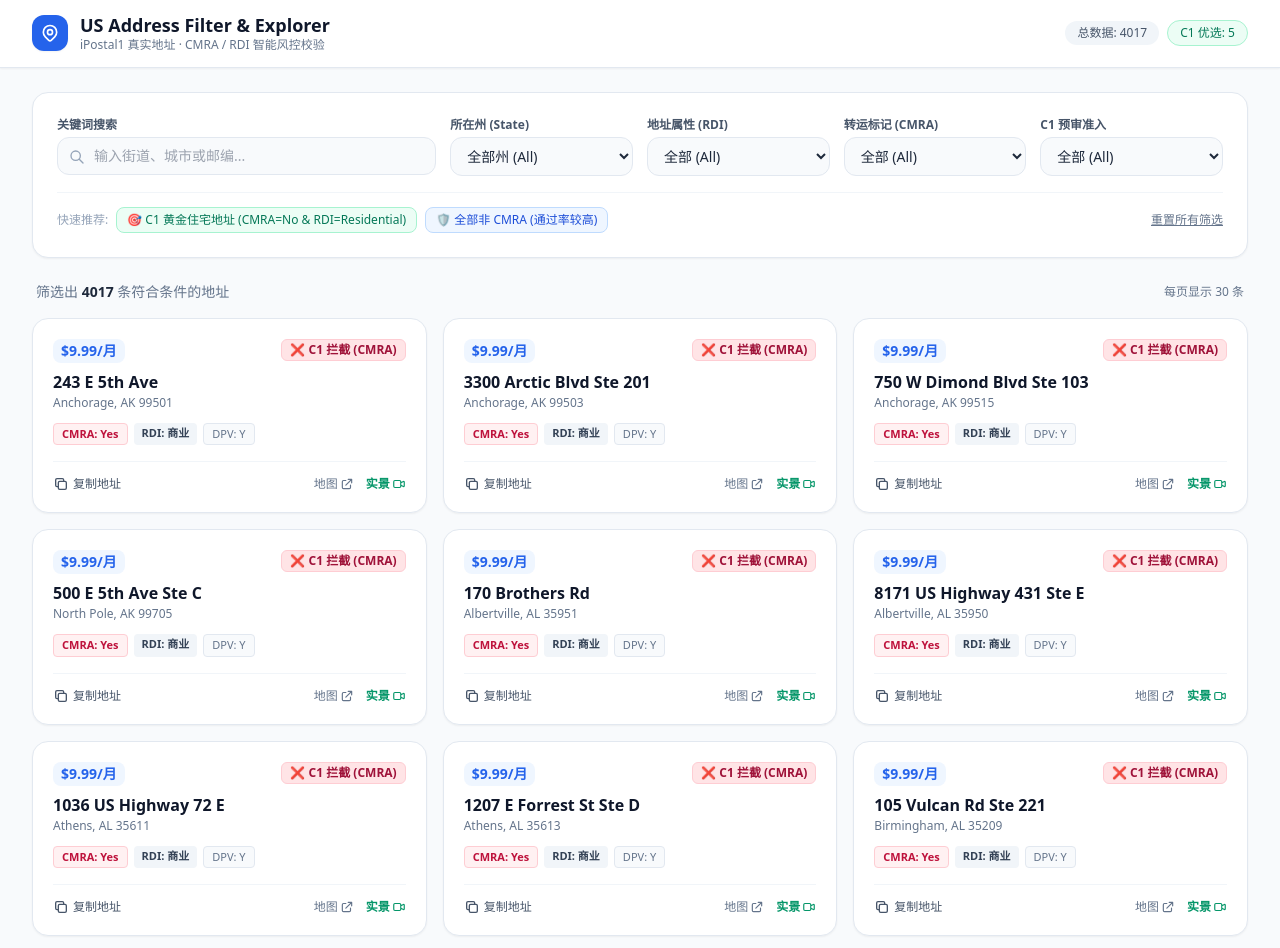
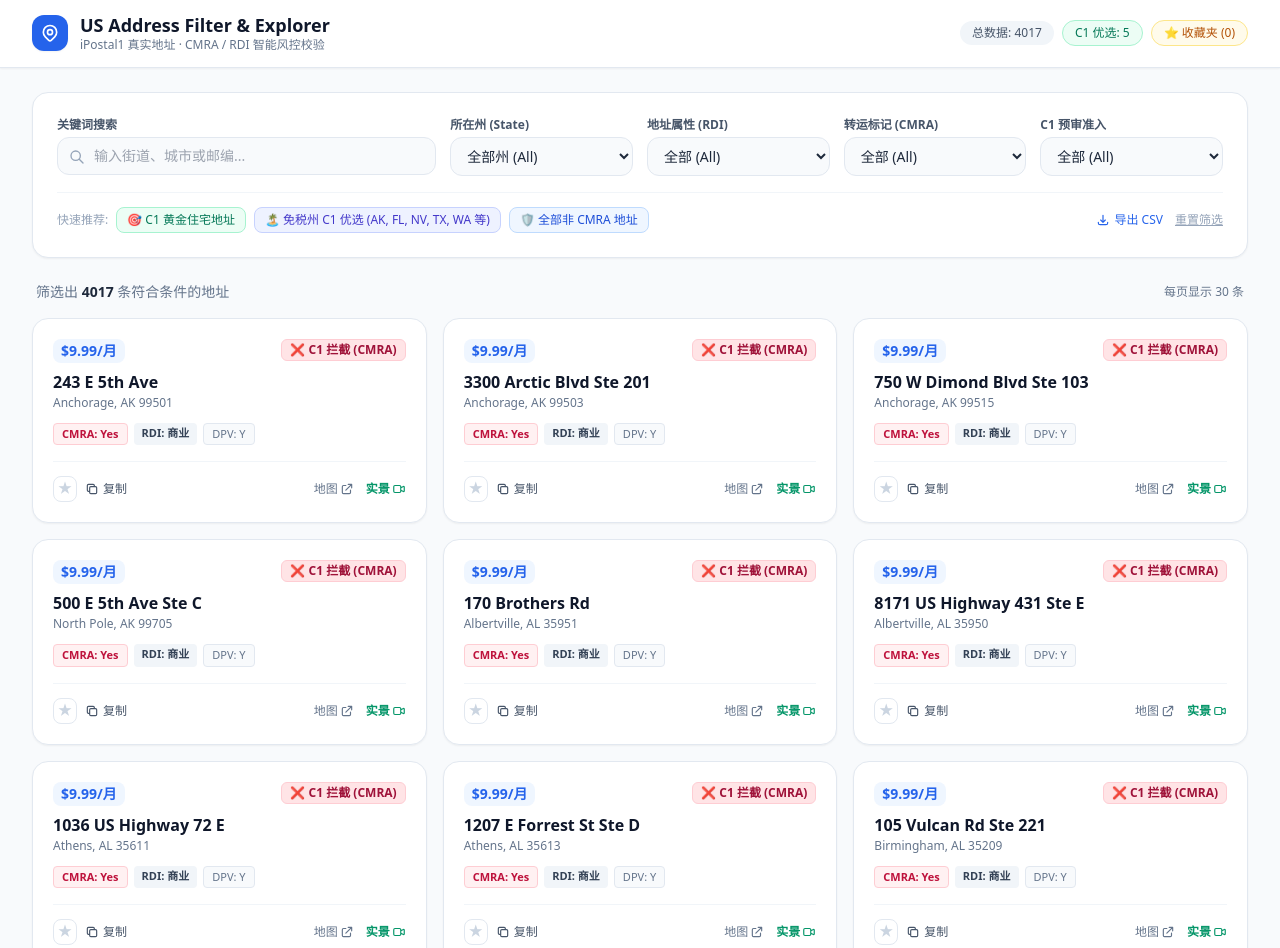
Before and after one commit to fxk970411/ipostal-address-filter, a plain HTML site: page index.html in a window 1280 px wide. Shown: the top 948 px of the page. Drawn offline with nearby package versions, Linux system fonts and the light colour scheme.

Commit message:
Enhance UI and functionality in index.html
Updated animation duration, added bookmark button, modified quick filter options, and improved CSV export functionality.

```diff
--- a/index.html
+++ b/index.html
@@ -12,7 +12,7 @@
       to { opacity: 1; transform: translateY(0); }
     }
     .card-animate {
-      animation: fadeIn 0.25s ease-out forwards;
+      animation: fadeIn 0.2s ease-out forwards;
     }
   </style>
 </head>
@@ -36,6 +36,9 @@
       <div class="flex items-center space-x-2 text-xs font-medium">
         <span id="stat-total" class="px-3 py-1 bg-slate-100 rounded-full text-slate-600">总数据: 加载中...</span>
         <span id="stat-c1" class="px-3 py-1 bg-emerald-50 text-emerald-700 border border-emerald-200 rounded-full">C1 优选: 0</span>
+        <button onclick="toggleBookmarkOnly()" id="btn-show-bookmarks" class="px-3 py-1 bg-amber-50 text-amber-700 border border-amber-200 rounded-full hover:bg-amber-100 transition-colors">
+          ⭐ 收藏夹 (<span id="stat-bookmark-count">0</span>)
+        </button>
       </div>
     </div>
   </header>
@@ -99,24 +102,33 @@
 
       </div>
 
-      <!-- 快捷标签与重置 -->
+      <!-- 快捷标签、导出与重置 -->
       <div class="mt-4 pt-3.5 border-t border-slate-100 flex flex-wrap items-center justify-between gap-3 text-xs">
         <div class="flex flex-wrap items-center gap-2">
           <span class="text-slate-400">快速推荐:</span>
           <button onclick="setQuickFilter('C1_HIGH')" class="px-2.5 py-1 bg-emerald-50 text-emerald-700 hover:bg-emerald-100 rounded-lg transition-colors font-medium border border-emerald-200">
-            🎯 C1 黄金住宅地址 (CMRA=No & RDI=Residential)
+            🎯 C1 黄金住宅地址
+          </button>
+          <button onclick="setQuickFilter('TAX_FREE')" class="px-2.5 py-1 bg-indigo-50 text-indigo-700 hover:bg-indigo-100 rounded-lg transition-colors font-medium border border-indigo-200">
+            🏝️ 免税州 C1 优选 (AK, FL, NV, TX, WA 等)
           </button>
           <button onclick="setQuickFilter('ALL_NON_CMRA')" class="px-2.5 py-1 bg-blue-50 text-blue-700 hover:bg-blue-100 rounded-lg transition-colors font-medium border border-blue-200">
-            🛡️ 全部非 CMRA (通过率较高)
+            🛡️ 全部非 CMRA 地址
           </button>
         </div>
-        <button id="btn-reset" class="text-slate-500 hover:text-slate-800 transition-colors underline">
-          重置所有筛选
-        </button>
+        <div class="flex items-center space-x-3">
+          <button onclick="exportToCSV()" class="text-blue-600 hover:text-blue-800 transition-colors font-medium flex items-center space-x-1">
+            <svg class="w-3.5 h-3.5" fill="none" stroke="currentColor" viewBox="0 0 24 24"><path stroke-linecap="round" stroke-linejoin="round" stroke-width="2" d="M4 16v1a3 3 0 003 3h10a3 3 0 003-3v-1m-4-4l-4 4m0 0l-4-4m4 4V4"/></svg>
+            <span>导出 CSV</span>
+          </button>
+          <button id="btn-reset" class="text-slate-400 hover:text-slate-700 transition-colors underline">
+            重置筛选
+          </button>
+        </div>
       </div>
     </div>
 
-    <!-- 结果统计与排序状态 -->
+    <!-- 结果统计 -->
     <div class="flex items-center justify-between mb-4 px-1 text-sm text-slate-500">
       <div>
         筛选出 <span id="stat-filtered-count" class="font-bold text-slate-800">0</span> 条符合条件的地址
@@ -127,9 +139,7 @@
     </div>
 
     <!-- 地址列表卡片容器 -->
-    <div id="address-container" class="grid grid-cols-1 md:grid-cols-2 lg:grid-cols-3 gap-4">
-      <!-- 动态插入卡片 -->
-    </div>
+    <div id="address-container" class="grid grid-cols-1 md:grid-cols-2 lg:grid-cols-3 gap-4"></div>
 
     <!-- 空数据展示 -->
     <div id="empty-state" class="hidden text-center py-16 bg-white rounded-2xl border border-slate-200 mt-4">
@@ -139,23 +149,25 @@
         </svg>
       </div>
       <h3 class="text-base font-semibold text-slate-700">未找到符合条件的地址</h3>
-      <p class="text-xs text-slate-400 mt-1">请尝试清除部分筛选条件或搜索其他关键词</p>
+      <p class="text-xs text-slate-400 mt-1">请尝试放宽筛选条件或搜索其他关键词</p>
     </div>
 
     <!-- 分页控件 -->
-    <div id="pagination" class="mt-8 flex items-center justify-center space-x-2 pb-12">
-      <!-- 分页按钮 -->
-    </div>
+    <div id="pagination" class="mt-8 flex items-center justify-center space-x-2 pb-12"></div>
 
   </main>
 
   <script>
     let rawAddresses = [];
     let filteredAddresses = [];
+    let bookmarks = JSON.parse(localStorage.getItem("ipostal_bookmarks") || "[]");
+    let showBookmarksOnly = false;
     let currentPage = 1;
     const PAGE_SIZE = 30;
 
-    // 获取 DOM 元素
+    const TAX_FREE_STATES = ["AK", "FL", "NV", "SD", "TN", "TX", "WA", "WY"];
+
+    // DOM 元素
     const filterSearch = document.getElementById("filter-search");
     const filterState = document.getElementById("filter-state");
     const filterRdi = document.getElementById("filter-rdi");
@@ -167,9 +179,10 @@
     const pagination = document.getElementById("pagination");
     const statTotal = document.getElementById("stat-total");
     const statC1 = document.getElementById("stat-c1");
+    const statBookmarkCount = document.getElementById("stat-bookmark-count");
     const statFilteredCount = document.getElementById("stat-filtered-count");
 
-    // 从 JSON 加载数据
+    // 加载数据
     async function loadData() {
       try {
         const res = await fetch("addresses.json");
@@ -178,24 +191,23 @@
 
         initStatesDropdown();
         readUrlParams();
+        updateBookmarkCount();
         applyFilters();
       } catch (err) {
         container.innerHTML = `<div class="col-span-full text-center text-red-500 py-10 font-medium">数据加载失败: ${err.message}</div>`;
       }
     }
 
-    // 初始化“州”下拉列表
     function initStatesDropdown() {
       const states = Array.from(new Set(rawAddresses.map(a => a.state).filter(Boolean))).sort();
       states.forEach(st => {
         const opt = document.createElement("option");
         opt.value = st;
-        opt.textContent = st;
+        opt.textContent = st + (TAX_FREE_STATES.includes(st) ? " (免税)" : "");
         filterState.appendChild(opt);
       });
     }
 
-    // 读取 URL 参数以实现与 usaddres.com 一模一样的链接传参
     function readUrlParams() {
       const params = new URLSearchParams(window.location.search);
       if (params.get("state")) filterState.value = params.get("state").toUpperCase();
@@ -205,7 +217,6 @@
       if (params.get("q")) filterSearch.value = params.get("q");
     }
 
-    // 同步到 URL 参数
     function updateUrlParams() {
       const params = new URLSearchParams();
       if (filterState.value !== "ALL") params.set("state", filterState.value);
@@ -218,7 +229,6 @@
       window.history.replaceState({}, "", newUrl);
     }
 
-    // 核心过滤逻辑
     function applyFilters() {
       const q = filterSearch.value.toLowerCase().trim();
       const state = filterState.value;
@@ -227,6 +237,9 @@
       const c1 = filterC1.value;
 
       filteredAddresses = rawAddresses.filter(item => {
+        const fullAddr = `${item.validated_address || item.street}, ${item.city}, ${item.state} ${item.zip}`;
+
+        if (showBookmarksOnly && !bookmarks.includes(fullAddr)) return false;
         if (state !== "ALL" && item.state !== state) return false;
         if (rdi !== "ALL" && item.rdi !== rdi) return false;
         if (cmra !== "ALL" && item.cmra !== cmra) return false;
@@ -251,7 +264,6 @@
       renderPagination();
     }
 
-    // 更新统计栏
     function updateStats() {
       statTotal.textContent = `总数据: ${rawAddresses.length}`;
       const c1Count = rawAddresses.filter(a => a.c1_acceptable).length;
@@ -259,7 +271,6 @@
       statFilteredCount.textContent = filteredAddresses.length;
     }
 
-    // 渲染卡片
     function renderCards() {
       container.innerHTML = "";
 
@@ -282,8 +293,8 @@
         const street = item.validated_address || item.street;
         const fullAddr = `${street}, ${item.city}, ${item.state} ${item.zip}`;
         const price = item.monthly_price ? `$${item.monthly_price}/月` : "$9.99/月";
+        const isBookmarked = bookmarks.includes(fullAddr);
 
-        // C1 状态徽章
         let c1Badge = "";
         if (item.c1_acceptable) {
           c1Badge = `<span class="px-2 py-0.5 text-xs font-semibold rounded-md bg-emerald-100 text-emerald-800 border border-emerald-200">✅ C1 极大概率通过</span>`;
@@ -293,17 +304,14 @@
           c1Badge = `<span class="px-2 py-0.5 text-xs font-semibold rounded-md bg-slate-100 text-slate-600">待验证</span>`;
         }
 
-        // CMRA 徽章
         let cmraBadge = item.cmra === "No"
           ? `<span class="px-2 py-0.5 text-[11px] font-semibold rounded bg-emerald-50 text-emerald-700 border border-emerald-200">CMRA: No</span>`
           : `<span class="px-2 py-0.5 text-[11px] font-semibold rounded bg-rose-50 text-rose-700 border border-rose-200">CMRA: Yes</span>`;
 
-        // RDI 徽章
         let rdiBadge = item.rdi === "Residential"
           ? `<span class="px-2 py-0.5 text-[11px] font-semibold rounded bg-blue-50 text-blue-700 border border-blue-200">RDI: 住宅</span>`
           : `<span class="px-2 py-0.5 text-[11px] font-semibold rounded bg-slate-100 text-slate-700">RDI: 商业</span>`;
 
-        // 地图与街景链接
         const mapsUrl = item.google_maps_url || `https://www.google.com/maps/search/?api=1&query=${encodeURIComponent(fullAddr)}`;
         const streetViewUrl = item.google_street_view_url || `https://www.google.com/maps/@?api=1&map_action=pano&query=${encodeURIComponent(fullAddr)}`;
 
@@ -325,22 +333,26 @@
           </div>
 
           <div class="pt-3.5 border-t border-slate-100 flex items-center justify-between text-xs font-medium">
-            <button onclick="copyToClipboard('${fullAddr.replace(/'/g, "\\'")}', this)"
-              class="text-slate-600 hover:text-blue-600 flex items-center space-x-1 transition-colors">
-              <svg class="w-4 h-4" fill="none" stroke="currentColor" viewBox="0 0 24 24">
-                <path stroke-linecap="round" stroke-linejoin="round" stroke-width="2" d="M8 16H6a2 2 0 01-2-2V6a2 2 0 012-2h8a2 2 0 012 2v2m-6 12h8a2 2 0 002-2v-8a2 2 0 00-2-2h-8a2 2 0 00-2 2v8a2 2 0 002 2z"/>
-              </svg>
-              <span>复制地址</span>
-            </button>
+            <div class="flex items-center space-x-2">
+              <button onclick="toggleBookmark('${fullAddr.replace(/'/g, "\\'")}')"
+                class="p-1 rounded-lg border border-slate-200 hover:bg-slate-50 transition-colors" title="收藏">
+                <span class="${isBookmarked ? 'text-amber-500' : 'text-slate-300'} text-sm leading-none">★</span>
+              </button>
+              <button onclick="copyToClipboard('${fullAddr.replace(/'/g, "\\'")}', this)"
+                class="text-slate-600 hover:text-blue-600 flex items-center space-x-1 transition-colors">
+                <svg class="w-3.5 h-3.5" fill="none" stroke="currentColor" viewBox="0 0 24 24"><path stroke-linecap="round" stroke-linejoin="round" stroke-width="2" d="M8 16H6a2 2 0 01-2-2V6a2 2 0 012-2h8a2 2 0 012 2v2m-6 12h8a2 2 0 002-2v-8a2 2 0 00-2-2h-8a2 2 0 00-2 2v8a2 2 0 002 2z"/></svg>
+                <span>复制</span>
+              </button>
+            </div>
 
             <div class="flex items-center space-x-3">
               <a href="${mapsUrl}" target="_blank" rel="noopener noreferrer"
-                class="text-slate-500 hover:text-blue-600 flex items-center space-x-0.5 transition-colors" title="在 Google 地图查看">
+                class="text-slate-500 hover:text-blue-600 flex items-center space-x-0.5 transition-colors">
                 <span>地图</span>
                 <svg class="w-3.5 h-3.5" fill="none" stroke="currentColor" viewBox="0 0 24 24"><path stroke-linecap="round" stroke-linejoin="round" stroke-width="2" d="M10 6H6a2 2 0 00-2 2v10a2 2 0 002 2h10a2 2 0 002-2v-4M14 4h6m0 0v6m0-6L10 14"/></svg>
               </a>
               <a href="${streetViewUrl}" target="_blank" rel="noopener noreferrer"
-                class="text-emerald-600 hover:text-emerald-700 flex items-center space-x-0.5 font-semibold transition-colors" title="查看 Google 街景实景">
+                class="text-emerald-600 hover:text-emerald-700 flex items-center space-x-0.5 font-semibold transition-colors">
                 <span>实景</span>
                 <svg class="w-3.5 h-3.5" fill="none" stroke="currentColor" viewBox="0 0 24 24"><path stroke-linecap="round" stroke-linejoin="round" stroke-width="2" d="M15 10l4.553-2.276A1 1 0 0121 8.618v6.764a1 1 0 01-1.447.894L15 14M5 18h8a2 2 0 002-2V8a2 2 0 00-2-2H5a2 2 0 00-2 2v8a2 2 0 002 2z"/></svg>
               </a>
@@ -352,7 +364,6 @@
       });
     }
 
-    // 渲染分页按钮
     function renderPagination() {
       pagination.innerHTML = "";
       const totalPages = Math.ceil(filteredAddresses.length / PAGE_SIZE);
@@ -378,7 +389,6 @@
       pagination.appendChild(nextBtn);
     }
 
-    // 一键复制
     function copyToClipboard(text, btn) {
       navigator.clipboard.writeText(text).then(() => {
         const originalText = btn.innerHTML;
@@ -387,38 +397,101 @@
       });
     }
 
-    // 快捷推荐
+    function toggleBookmark(addr) {
+      if (bookmarks.includes(addr)) {
+        bookmarks = bookmarks.filter(b => b !== addr);
+      } else {
+        bookmarks.push(addr);
+      }
+      localStorage.setItem("ipostal_bookmarks", JSON.stringify(bookmarks));
+      updateBookmarkCount();
+      renderCards();
+    }
+
+    function updateBookmarkCount() {
+      statBookmarkCount.textContent = bookmarks.length;
+    }
+
+    function toggleBookmarkOnly() {
+      showBookmarksOnly = !showBookmarksOnly;
+      const btn = document.getElementById("btn-show-bookmarks");
+      if (showBookmarksOnly) {
+        btn.classList.add("bg-amber-500", "text-white");
+        btn.classList.remove("bg-amber-50", "text-amber-700");
+      } else {
+        btn.classList.remove("bg-amber-500", "text-white");
+        btn.classList.add("bg-amber-50", "text-amber-700");
+      }
+      applyFilters();
+    }
+
     function setQuickFilter(type) {
+      showBookmarksOnly = false;
+      document.getElementById("btn-show-bookmarks").classList.remove("bg-amber-500", "text-white");
+
       if (type === "C1_HIGH") {
         filterCmra.value = "No";
         filterRdi.value = "Residential";
         filterC1.value = "YES";
+        filterState.value = "ALL";
+      } else if (type === "TAX_FREE") {
+        filterCmra.value = "No";
+        filterC1.value = "YES";
+        filterRdi.value = "ALL";
+        // 自动定位首个有数据的免税州，或综合过滤
+        filterSearch.value = "";
       } else if (type === "ALL_NON_CMRA") {
         filterCmra.value = "No";
         filterRdi.value = "ALL";
         filterC1.value = "ALL";
+        filterState.value = "ALL";
       }
       applyFilters();
     }
 
-    // 重置所有筛选
+    function exportToCSV() {
+      if (filteredAddresses.length === 0) return alert("没有可导出的数据");
+      const headers = ["Street", "City", "State", "Zip", "Price", "RDI", "CMRA", "C1_Pass", "Google_Maps", "Street_View"];
+      const rows = filteredAddresses.map(a => [
+        `"${(a.validated_address || a.street).replace(/"/g, '""')}"`,
+        `"${a.city}"`,
+        `"${a.state}"`,
+        `"${a.zip}"`,
+        `"${a.monthly_price || 9.99}"`,
+        `"${a.rdi || ''}"`,
+        `"${a.cmra || ''}"`,
+        `"${a.c1_acceptable ? 'YES' : 'NO'}"`,
+        `"${a.google_maps_url || ''}"`,
+        `"${a.google_street_view_url || ''}"`
+      ]);
+
+      const csvContent = "data:text/csv;charset=utf-8,\uFEFF" + [headers.join(","), ...rows.map(e => e.join(","))].join("\n");
+      const encodedUri = encodeURI(csvContent);
+      const link = document.createElement("a");
+      link.setAttribute("href", encodedUri);
+      link.setAttribute("download", `addresses_export_${new Date().toISOString().slice(0,10)}.csv`);
+      document.body.appendChild(link);
+      link.click();
+      document.body.removeChild(link);
+    }
+
     btnReset.onclick = () => {
       filterSearch.value = "";
       filterState.value = "ALL";
       filterRdi.value = "ALL";
       filterCmra.value = "ALL";
       filterC1.value = "ALL";
+      showBookmarksOnly = false;
+      document.getElementById("btn-show-bookmarks").classList.remove("bg-amber-500", "text-white");
       applyFilters();
     };
 
-    // 监听筛选事件
     filterSearch.addEventListener("input", () => applyFilters());
     filterState.addEventListener("change", () => applyFilters());
     filterRdi.addEventListener("change", () => applyFilters());
     filterCmra.addEventListener("change", () => applyFilters());
     filterC1.addEventListener("change", () => applyFilters());
 
-    // 启动
     loadData();
   </script>
 </body>
```
